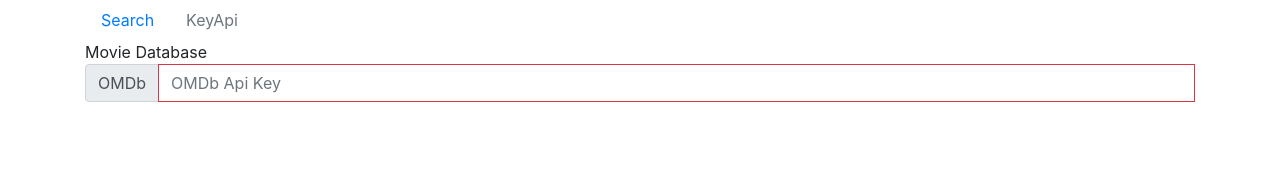
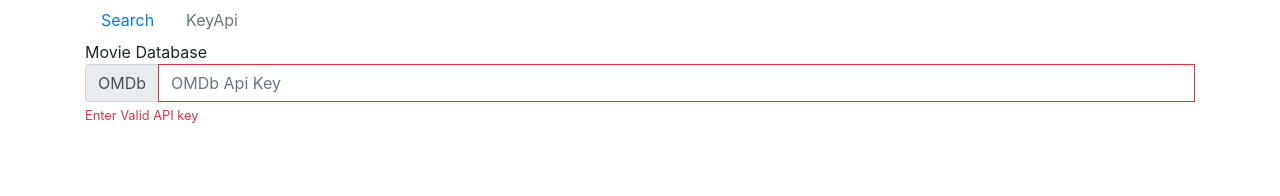
Before and after one commit to jorrigala/movie-info, an Angular app: page /keyapi in a window 1280 px wide. Shown: the top 196 px of the page. Built offline with nearby package versions, Linux system fonts and the light colour scheme.

Commit message:
US1000 : API key validation

```diff
--- a/src/app/key-api/key-api.component.ts
+++ b/src/app/key-api/key-api.component.ts
@@ -24,13 +24,18 @@
       this.apiKey = this.keyApiService.getOMDbKeyApi();
       this.isValidKey = this.apiKey.isValid;
       this.OMDb_Key_Api = this.apiKey.key;
-      if (_.isString(this.OMDb_Key_Api) && !_.isEmpty(this.OMDb_Key_Api) && !this.isValidKey) {
-          this.setOMDbKeyApi();
+      if ( !this.isValidKey) {
+          this.errorMessage = 'Enter Valid API key';
       }
+  }
+
+  isValid(): boolean {
+      return _.isString(this.OMDb_Key_Api) && !_.isEmpty(this.OMDb_Key_Api);
   }
 
   setOMDbKeyApi(): void {
       this.apiKey.key = this.OMDb_Key_Api;
+      if ( this.isValid() ) {
           this.keyApiService
           .setOMDbKeyApi(this.apiKey);
 
@@ -43,5 +48,6 @@
       this.apiKey.isValid = this.isValidKey; },
           error => {this.errorMessage = error.error.Error; });
       }
+  }
 
 }
```
Lines whose indentation alone changed are shown as unchanged.
